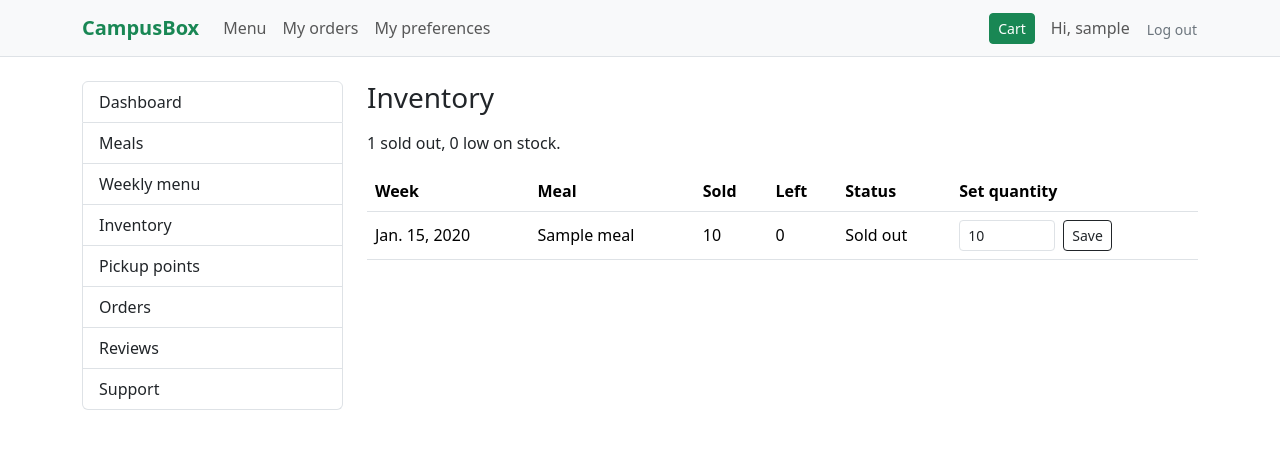
After one commit to hongteeng/IS2108pairproj, a Django app: page /dashboard/inventory/ in a window 1280 px wide. The commit adds this page. Shown: the top 449 px of the page. Run offline with Django 5.2, Linux system fonts and the light colour scheme; a user stored in the database is signed in; tables that the repository leaves empty hold one stand-in row (values such as "Sample post").

Commit message:
Add staff order status updates and inventory page

```diff
--- a/campusbox/campusbox/templates/staff_base.html
+++ b/campusbox/campusbox/templates/staff_base.html
@@ -9,8 +9,9 @@
       <a class="list-group-item list-group-item-action" href="/dashboard/">Dashboard</a>
       <a class="list-group-item list-group-item-action" href="{% url 'dashboard:meal_list' %}">Meals</a>
       <a class="list-group-item list-group-item-action" href="{% url 'dashboard:menu_list' %}">Weekly menu</a>
+      <a class="list-group-item list-group-item-action" href="{% url 'dashboard:inventory' %}">Inventory</a>
       <a class="list-group-item list-group-item-action" href="{% url 'dashboard:pickup_list' %}">Pickup points</a>
-      <a class="list-group-item list-group-item-action" href="#">Orders</a>
+      <a class="list-group-item list-group-item-action" href="{% url 'dashboard:order_list' %}">Orders</a>
       <a class="list-group-item list-group-item-action" href="#">Reviews</a>
       <a class="list-group-item list-group-item-action" href="#">Support</a>
     </div>
--- /dev/null
+++ b/campusbox/dashboard/templates/dashboard/inventory.html
@@ -0,0 +1,40 @@
+{% extends "staff_base.html" %}
+
+{% block staff_content %}
+  <h1 class="h3 mb-3">Inventory</h1>
+  <p>{{ sold_out_count }} sold out, {{ low_count }} low on stock.</p>
+
+  {% if error %}<div class="alert alert-danger">{{ error }}</div>{% endif %}
+
+  <table class="table align-middle">
+    <thead>
+      <tr>
+        <th>Week</th>
+        <th>Meal</th>
+        <th>Sold</th>
+        <th>Left</th>
+        <th>Status</th>
+        <th>Set quantity</th>
+      </tr>
+    </thead>
+    <tbody>
+      {% for row in rows %}
+        <tr>
+          <td>{{ row.item.weekly_menu.week_start }}</td>
+          <td>{{ row.item.meal.name }}</td>
+          <td>{{ row.item.quantity_sold }}</td>
+          <td>{{ row.left }}</td>
+          <td>{{ row.status }}</td>
+          <td>
+            <form method="post" class="d-flex gap-2 m-0">
+              {% csrf_token %}
+              <input type="hidden" name="item_id" value="{{ row.item.id }}">
+              <input type="number" name="quantity" value="{{ row.item.quantity_available }}" class="form-control form-control-sm" style="width: 6rem;">
+              <button type="submit" class="btn btn-sm btn-outline-dark">Save</button>
+            </form>
+          </td>
+        </tr>
+      {% endfor %}
+    </tbody>
+  </table>
+{% endblock %}
--- a/campusbox/dashboard/urls.py
+++ b/campusbox/dashboard/urls.py
@@ -16,4 +16,7 @@ urlpatterns = [
         path('pickup/', views.pickup_list, name='pickup_list'),
         path('pickup/add/', views.pickup_add, name='pickup_add'),
         path('pickup/<int:point_id>/', views.pickup_detail, name='pickup_detail'),
+        path('orders/', views.order_list, name='order_list'),
+        path('orders/<int:order_id>/', views.order_detail, name='order_detail'),
+        path('inventory/', views.inventory, name='inventory'),
 ]
--- a/campusbox/dashboard/views.py
+++ b/campusbox/dashboard/views.py
@@ -5,7 +5,7 @@ from menu.models import Meal
 from .forms import MealForm
 from django.db.models import ProtectedError
 from menu.models import Meal, WeeklyMenu, MenuItem
-from orders.models import PickupPoint, PickupSlot
+from orders.models import Order, PickupPoint, PickupSlot
 from .forms import MealForm, WeeklyMenuForm, MenuItemForm, PickupPointForm, PickupSlotForm
 
 def staff_login(request): #function to authenticate user, runs when visiting /dashboard/login
@@ -200,3 +200,66 @@ def pickup_detail(request, point_id):
     slots = point.slots.all()
     return render(request, 'dashboard/pickup_detail.html',
                   {'point': point, 'slots': slots, 'form': form, 'error': error})
+
+def order_list(request):
+    orders = Order.objects.all()
+    return render(request, 'dashboard/order_list.html', {'orders': orders})
+
+
+def order_detail(request, order_id):
+    order = Order.objects.get(pk=order_id)
+
+    next_status = None
+    next_label = None
+    if order.status == 'confirmed':
+        next_status = 'preparing'
+        next_label = 'Mark as preparing'
+    elif order.status == 'preparing':
+        next_status = 'ready'
+        next_label = 'Mark as ready for pickup'
+    elif order.status == 'ready':
+        next_status = 'collected'
+        next_label = 'Mark as collected'
+
+    if request.method == 'POST' and next_status is not None:
+        order.status = next_status
+        order.save()
+        return redirect('dashboard:order_detail', order_id=order.id)
+
+    items = order.items.all()
+    return render(request, 'dashboard/order_detail.html',
+                  {'order': order, 'items': items, 'next_label': next_label})
+
+def inventory(request):
+    error = None
+
+    if request.method == 'POST':
+        item = MenuItem.objects.get(pk=request.POST['item_id'])
+        new_quantity = request.POST['quantity']
+        if new_quantity.isdigit() and int(new_quantity) >= item.quantity_sold:
+            item.quantity_available = int(new_quantity)
+            item.save()
+        else:
+            error = 'Enter a whole number that is at least the number already sold.'
+
+    rows = []
+    sold_out_count = 0
+    low_count = 0
+    for item in MenuItem.objects.all():
+        left = item.quantity_available - item.quantity_sold
+        if left <= 0:
+            status = 'Sold out'
+            sold_out_count = sold_out_count + 1
+        elif left <= 5:
+            status = 'Low stock'
+            low_count = low_count + 1
+        else:
+            status = 'OK'
+        rows.append({'item': item, 'left': left, 'status': status})
+
+    return render(request, 'dashboard/inventory.html', {
+        'rows': rows,
+        'error': error,
+        'sold_out_count': sold_out_count,
+        'low_count': low_count,
+    })
```
Also changed, not shown: campusbox/dashboard/templates/dashboard/order_detail.html (added, +38 -0 lines), campusbox/dashboard/templates/dashboard/order_list.html (added, +29 -0 lines).
